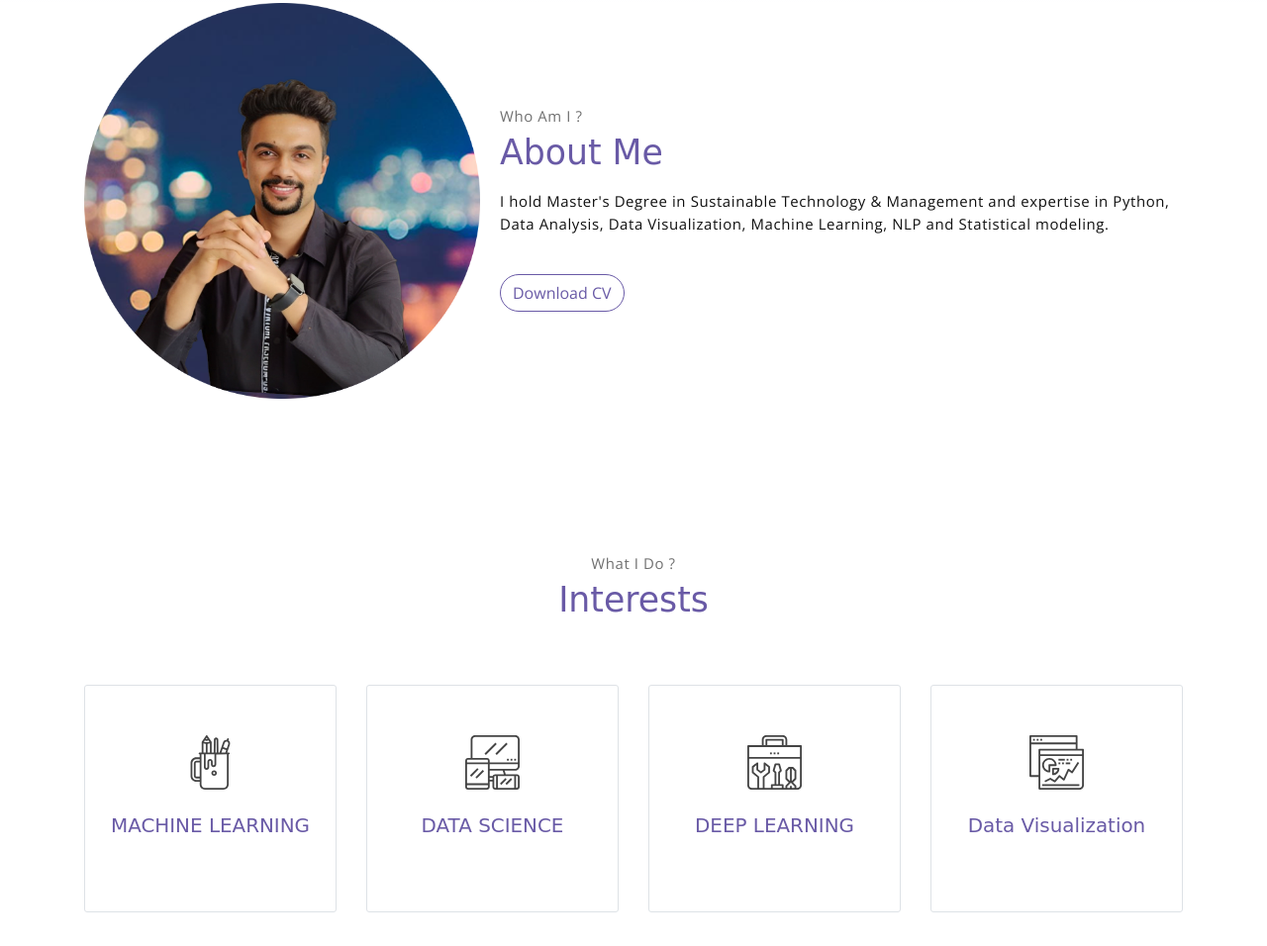
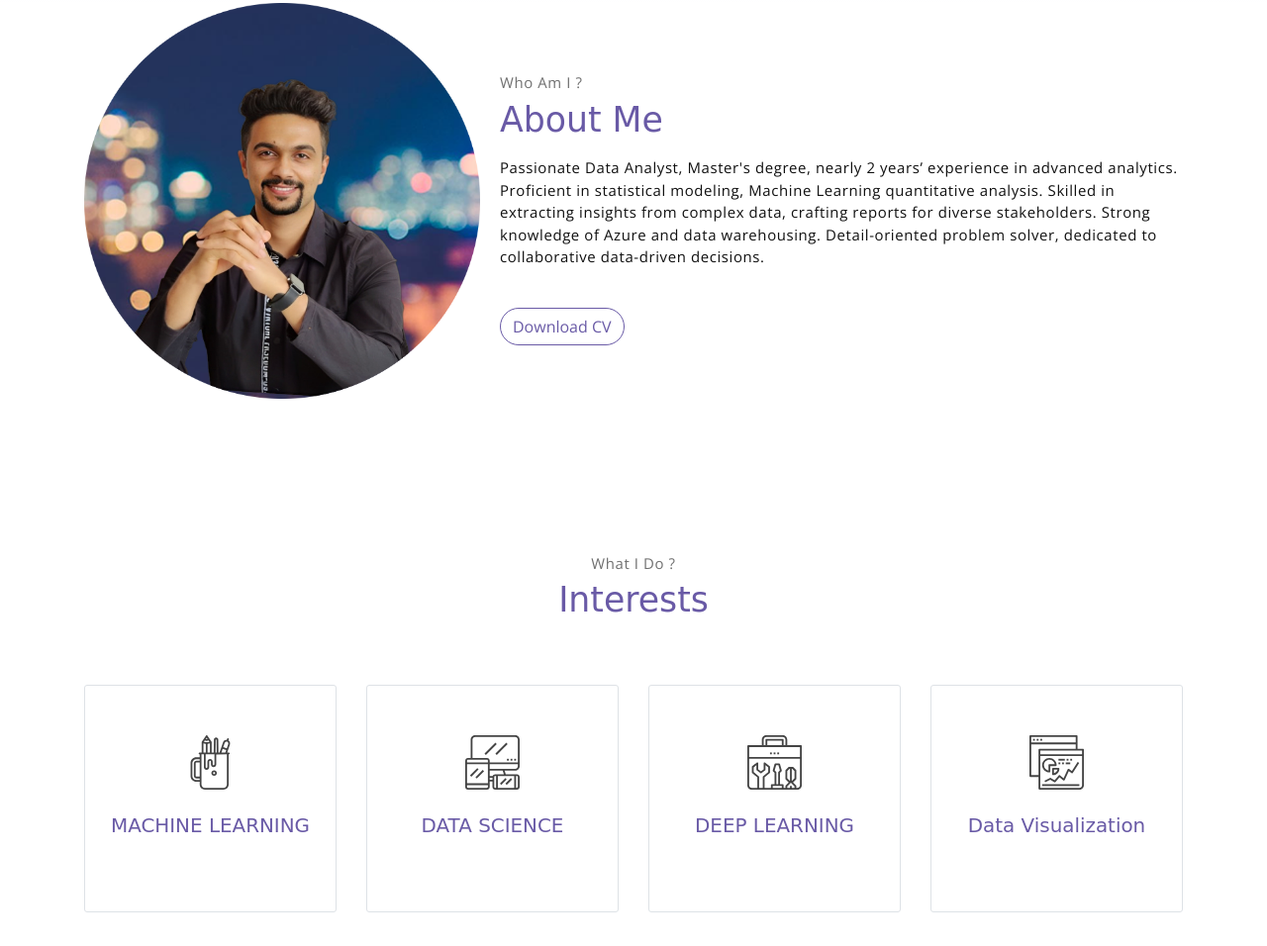
Before and after one commit to adarshcgowda/Portfolio, a plain HTML site: page index.html in a window 1280 px wide. Shown: the part 797-1753 px from the top of the page at 99% size. Drawn offline with nearby package versions, Linux system fonts and the light colour scheme; a web font is replaced by a local one.

Commit message:
Update index.html

```diff
--- a/index.html
+++ b/index.html
@@ -117,8 +117,7 @@
                     <p class="section-subtitle">Who Am I ?</p>
                     <h2 class="section-title mb-3">About Me</h2>
                     <p>
-                        <be> I hold Master's Degree in Sustainable
-Technology & Management and expertise in Python, Data Analysis, Data Visualization, Machine Learning, NLP and Statistical modeling.</br>
+                        <be> Passionate Data Analyst, Master's degree, nearly 2 years’ experience in advanced analytics. Proficient in statistical modeling, Machine Learning quantitative analysis. Skilled in extracting insights from complex data, crafting reports for diverse stakeholders. Strong knowledge of Azure and data warehousing. Detail-oriented problem solver, dedicated to collaborative data-driven decisions.</br>
 
                     </p>
                     <a href="assets/imgs/AdarshChikkaswamygowdaResume.pdf" download="Adarsh_CV" a\>
```
